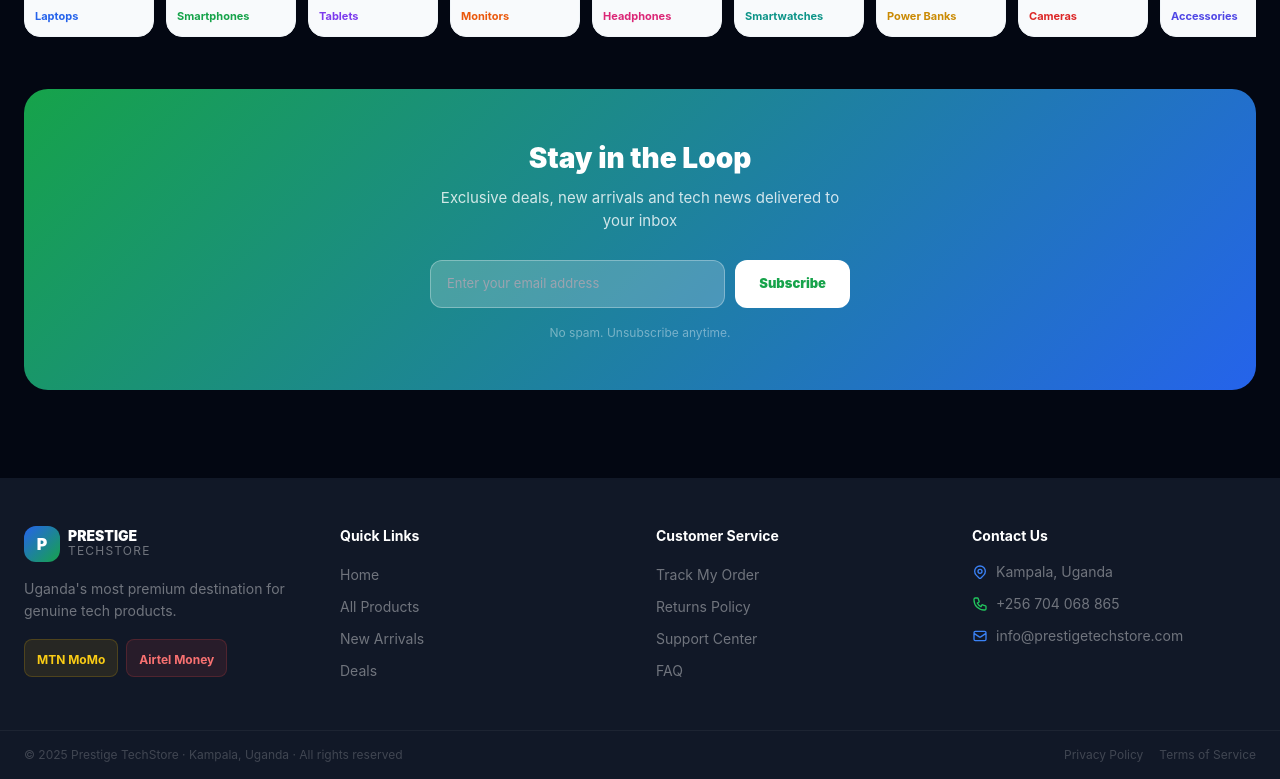
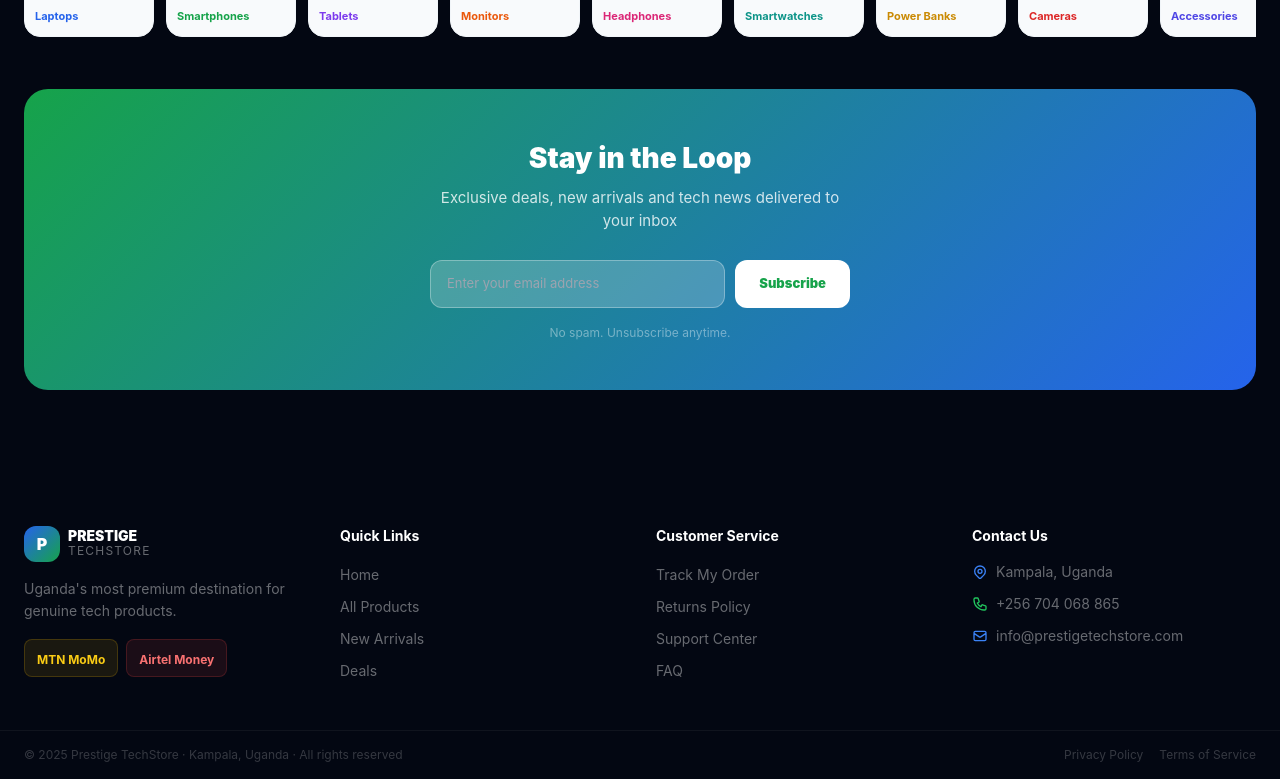
Before and after one commit to JohnsonAvad/prestige-tech-store, a React (Vite) app in the folder frontend/: page / in a window 1280 px wide. Shown: the part 875-1654 px from the top of the page. Built offline with nearby package versions, Linux system fonts and the light colour scheme; no server answers; the HTML template or start-up script is replaced by a standard one; a web font is replaced by a local one.

Commit message:
Changed the footer background color again

```diff
--- a/frontend/src/components/shared/Footer.jsx
+++ b/frontend/src/components/shared/Footer.jsx
@@ -2,7 +2,7 @@ import { Link } from 'react-router-dom'
 
 export default function Footer() {
   return (
-    <footer className="bg-gray-900 mt-16">
+    <footer className="bg-gray-950 mt-16">
 
       <div className="max-w-7xl mx-auto px-4 md:px-6 py-12">
         <div className="grid grid-cols-1 md:grid-cols-4 gap-8">
```
